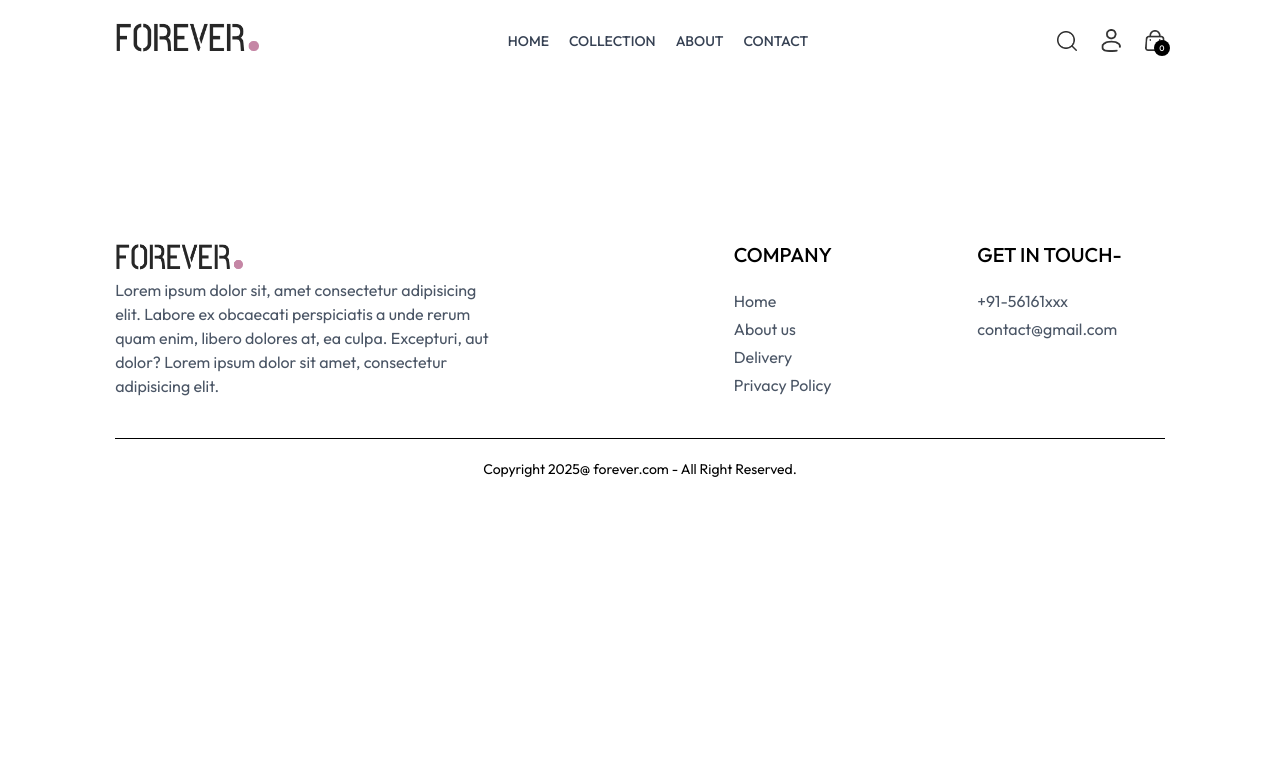
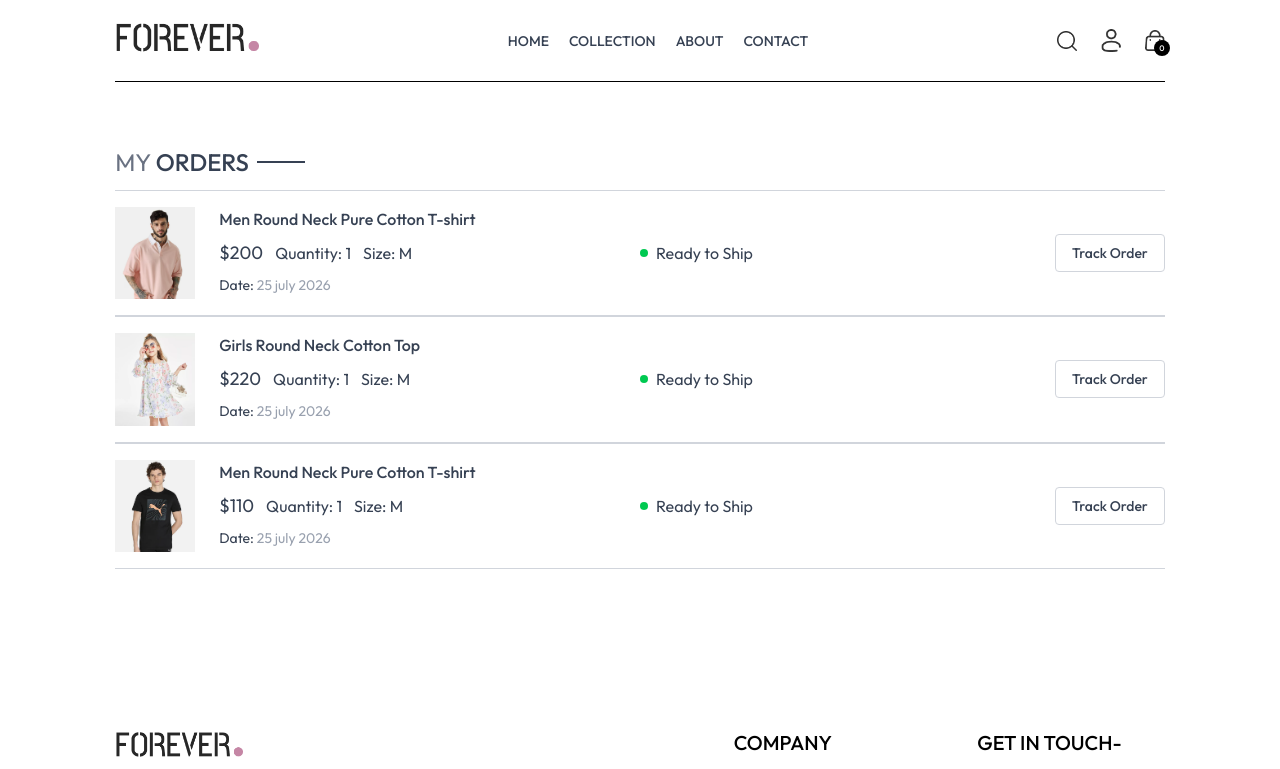
Before and after one commit to intensity4143/E-Commerce-, a React (Vite) app in the folder frontend/: page /orders in a window 1280 px wide. Shown: the top 769 px of the page. Built offline with nearby package versions, Linux system fonts and the light colour scheme.

Commit message:
my Orders page completed

```diff
--- a/frontend/src/components/Navbar.jsx
+++ b/frontend/src/components/Navbar.jsx
@@ -40,11 +40,13 @@
         />
 
         <div className="group relative">
-          <img
-            src={assets.profile_icon}
-            className="w-5 cursor-pointer"
-            alt=""
-          />
+          <Link to={'/login'}>
+              <img
+                src={assets.profile_icon}
+                className="w-5 cursor-pointer"
+                alt=""
+                />
+          </Link>
           <div className="group-hover:block hidden absolute dropdown-menu right-0 pt-4">
             <div className="flex flex-col gap-2 w-36 py-3 px-5 bg-slate-100 text-gray-500 rounded">
               <p className="cursor-pointer hover:text-black">My Profile</p>
--- a/frontend/src/pages/Orders.jsx
+++ b/frontend/src/pages/Orders.jsx
@@ -1,8 +1,50 @@
-import React from 'react'
+import React, { useContext } from 'react'
+import { ShopContext } from '../context/ShopContext'
+import Title from '../components/Title';
 
 const Orders = () => {
+
+  const { products, currency} = useContext(ShopContext);
+
   return (
-    <div>
+    <div className='border-t pt-16'>
+
+      <div className='text-2xl'>
+        <Title text1={'MY'} text2={'ORDERS'} />
+      </div>
+
+      <div>
+        {
+          products.slice(1,4).map((item, index)=> (
+            <div key={index} className='py-4 border-t border-b border-gray-300 text-gray-700 flex flex-col md:flex-row md:items-center md:justify-between gap-4 '>
+              <div className='flex items-start gap-6 text-sm'>
+                <img className='w-16 sm:w-20' src={item.image[0]} alt="" />
+                <div>
+                  <p className='sm:text-base font-medium'>{item.name}</p>
+                  <div className='flex items-center gap-3 mt-2 text-base text-gray-700'>
+                    <p className='text-lg'>{currency}{item.price}</p>
+                    <p>Quantity: 1</p>
+                    <p>Size: M</p>
+                  </div>
+
+                  <p className='mt-2'>Date: <span className='text-gray-400'>25 july 2026</span> </p>
+
+                </div>
+              </div>
+
+              <div className='md:w-1/2 flex justify-between'>
+                <div className='flex items-center gap-2'>
+                  <p className='min-w-2 h-2 rounded-full bg-green-500'></p>
+                  <p className='text-sm md:text-base'>Ready to Ship</p>
+                </div>
+
+                <button className='border px-4 py-2 text-sm font-medium rounded-sm border-gray-300'>Track Order</button>
+
+              </div>
+            </div>
+          ))
+        }
+      </div>
 
     </div>
   )
```
